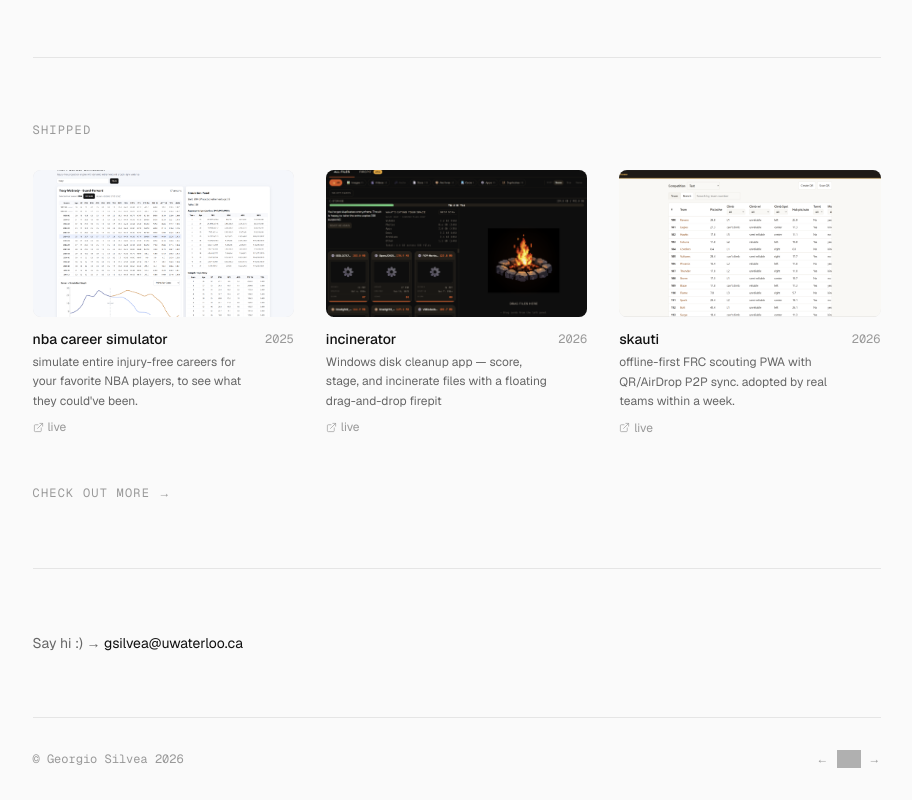
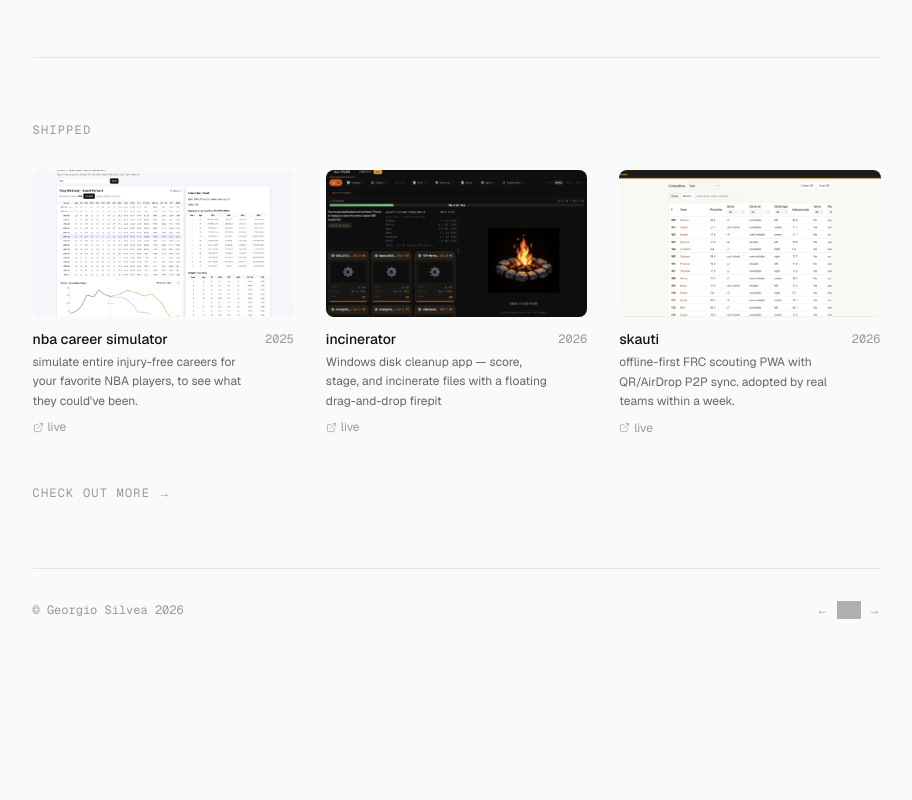
Before and after one commit to geos1l/georgio, a Next.js app: page / in a window 1280 px wide. Shown: the part 308-1108 px from the top of the page, without its empty margins (176-1088 px from the left). After the commit the page ends 959 px from the top, so only its background shows below. Built offline with nearby package versions, Linux system fonts and the light colour scheme; grey boxes are pictures that could not be loaded.

Commit message:
removed email part

```diff
--- a/app/page.tsx
+++ b/app/page.tsx
@@ -1,6 +1,5 @@
 import Hero from "@/components/Hero";
 import ProjectsSection from "@/components/ProjectsSection";
-import ContactCTA from "@/components/ContactCTA";
 import Divider from "@/components/Divider";
 import Footer from "@/components/Footer";
 
@@ -15,11 +14,7 @@
       <div className="max-w-4xl mx-auto px-6">
         <Divider />
       </div>
-      <ContactCTA />
-      <div className="max-w-4xl mx-auto px-6">
-        <Divider />
-      </div>
-      <Footer />
+<Footer />
     </>
   );
 }
--- a/components/ContactCTA.tsx
+++ /dev/null
@@ -1,15 +0,0 @@
-export default function ContactCTA() {
-  return (
-    <section className="w-full max-w-4xl mx-auto px-6 py-16">
-      <p className="text-sm text-[var(--fg-muted)]">
-        Say hi :) →{" "}
-        <a
-          href="mailto:gsilvea@uwaterloo.ca"
-          className="text-[var(--fg)] hover:underline underline-offset-4 transition-all"
-        >
-          gsilvea@uwaterloo.ca
-        </a>
-      </p>
-    </section>
-  );
-}
```
